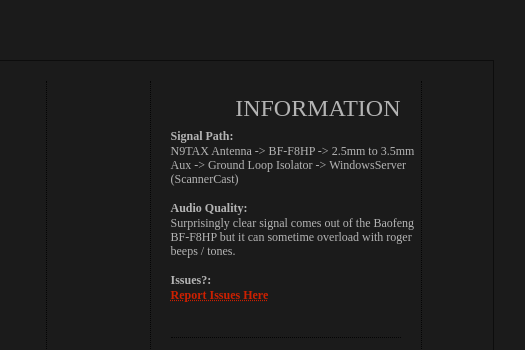
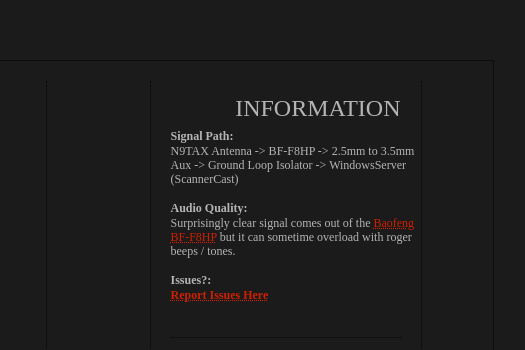
Before and after one commit to AYJAYY/dpdlive, a plain HTML site: page index.html in a window 1280 px wide. Shown: the part 115-465 px from the top of the page, 542-1067 px from the left. Drawn offline with Linux system fonts and the light colour scheme; a web font is replaced by a local one.

Commit message:
Update index.html

```diff
--- a/index.html
+++ b/index.html
@@ -40,7 +40,7 @@
 						<br>
 						<br>
 						<strong>Audio Quality:<br></strong>
-						Surprisingly clear signal comes out of the Baofeng BF-F8HP but it can sometime overload with roger beeps / tones.
+						Surprisingly clear signal comes out of the <a href="https://www.amazon.com/BaoFeng-BF-F8HP-Two-Way-136-174Mhz-400-520Mhz/dp/B00MAULSOK" class="link-color-1">Baofeng BF-F8HP</a> but it can sometime overload with roger beeps / tones.
 						<br>
 						<br>
 						<strong>Issues?:<br></strong>
```
